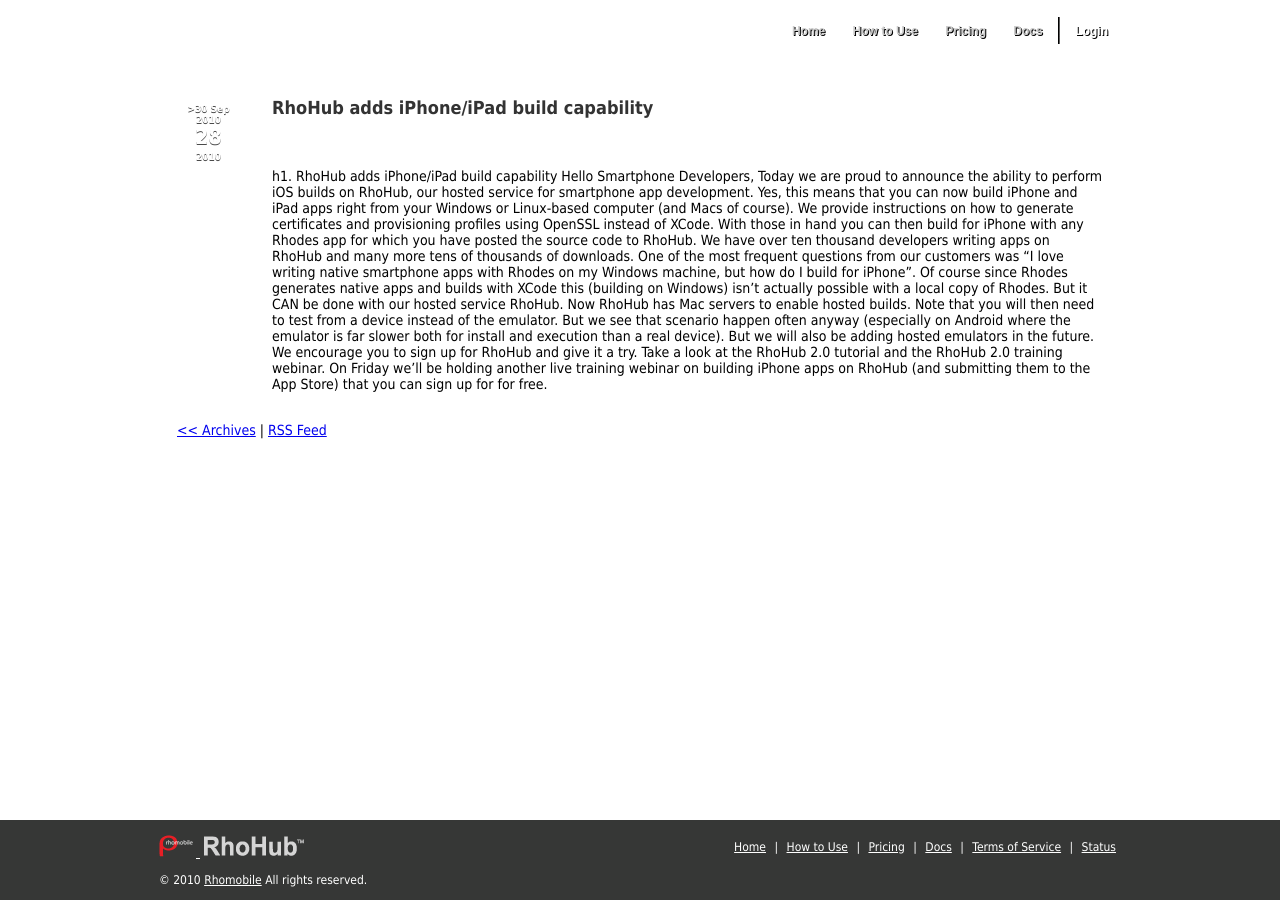
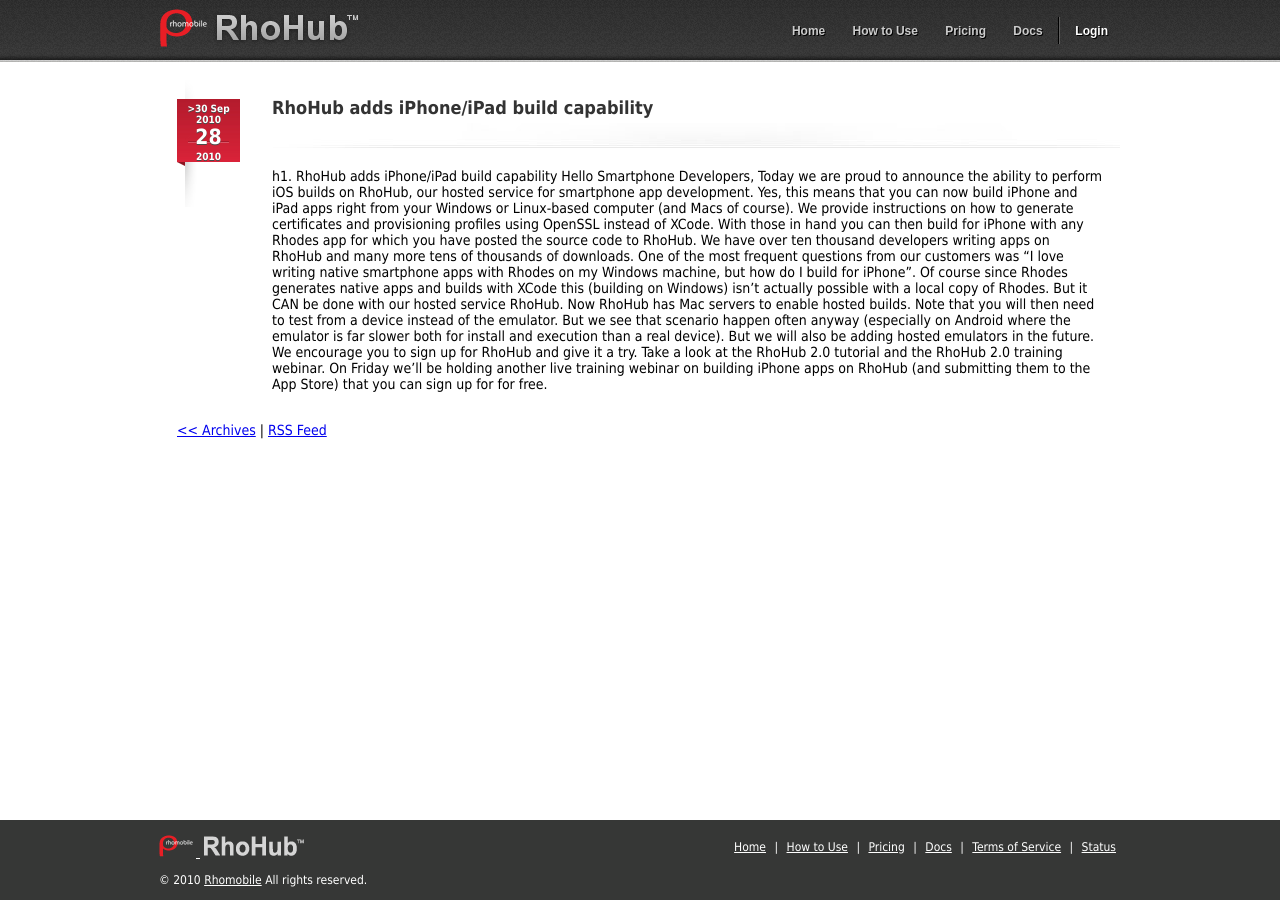
Before and after one commit to rhomobile/blog.rhohub.com, a Jekyll site: the page built from index.html, in a window 1280 px wide. Built offline with Jekyll 4.4.1, drawn with Linux system fonts in a browser that asks for light colours; Markdown is read by kramdown in place of the engine named in the settings.

Commit message:
ifx style images

```diff
--- a/css/style.css
+++ b/css/style.css
@@ -4,7 +4,7 @@
 	padding:0;
 }
 body {
-	background:url("images/dash_header.png") repeat-x scroll 0 0 transparent;
+	background:url("../images/dash_header.png") repeat-x scroll 0 0 transparent;
 	color:#000000;
 	font-family:Tahoma,Helvetica,sans-serif;
 	font-size:14px;
@@ -17,7 +17,7 @@
 	font-weight:bold;
 }
 .line {
-	background:url("images/line.jpg") no-repeat scroll center top #FFFFFF;
+	background:url("../images/line.jpg") no-repeat scroll center top #FFFFFF;
 	float:left;
 	height:45px;
 	width:920px;
@@ -42,14 +42,14 @@
 	top:9px;
 }
 .header .logos a.logo_rhomobile {
-	background:url("images/rhomobile_rhohub_logo.png") no-repeat scroll 0 0 transparent;
+	background:url("../images/rhomobile_rhohub_logo.png") no-repeat scroll 0 0 transparent;
 	float:left;
 	height:38px;
 	text-indent:-3000px;
 	width:56px;
 }
 .header .logos a.logo_rhohub {
-	background:url("images/rhomobile_rhohub_logo.png") no-repeat scroll -56px 0 transparent;
+	background:url("../images/rhomobile_rhohub_logo.png") no-repeat scroll -56px 0 transparent;
 	float:left;
 	height:38px;
 	text-indent:-3000px;
@@ -190,7 +190,7 @@
 	padding-left:95px;
 }
 div.post .date {
-	background:url("images/post_date.jpg") no-repeat scroll 0 0 transparent;
+	background:url("../images/post_date.jpg") no-repeat scroll 0 0 transparent;
 	height:127px;
 	padding-top:23px;
 	position:absolute;
```
Also changed, not shown: 2 other files.
